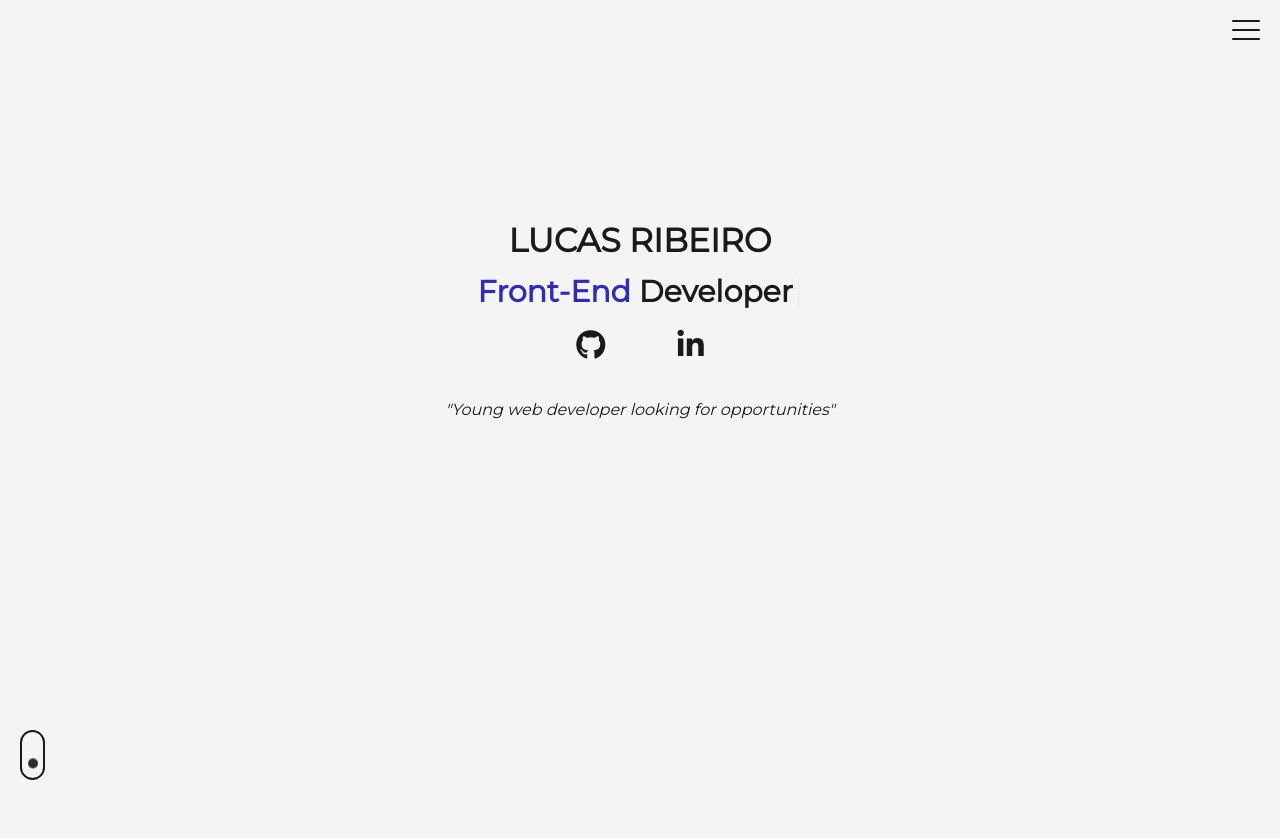
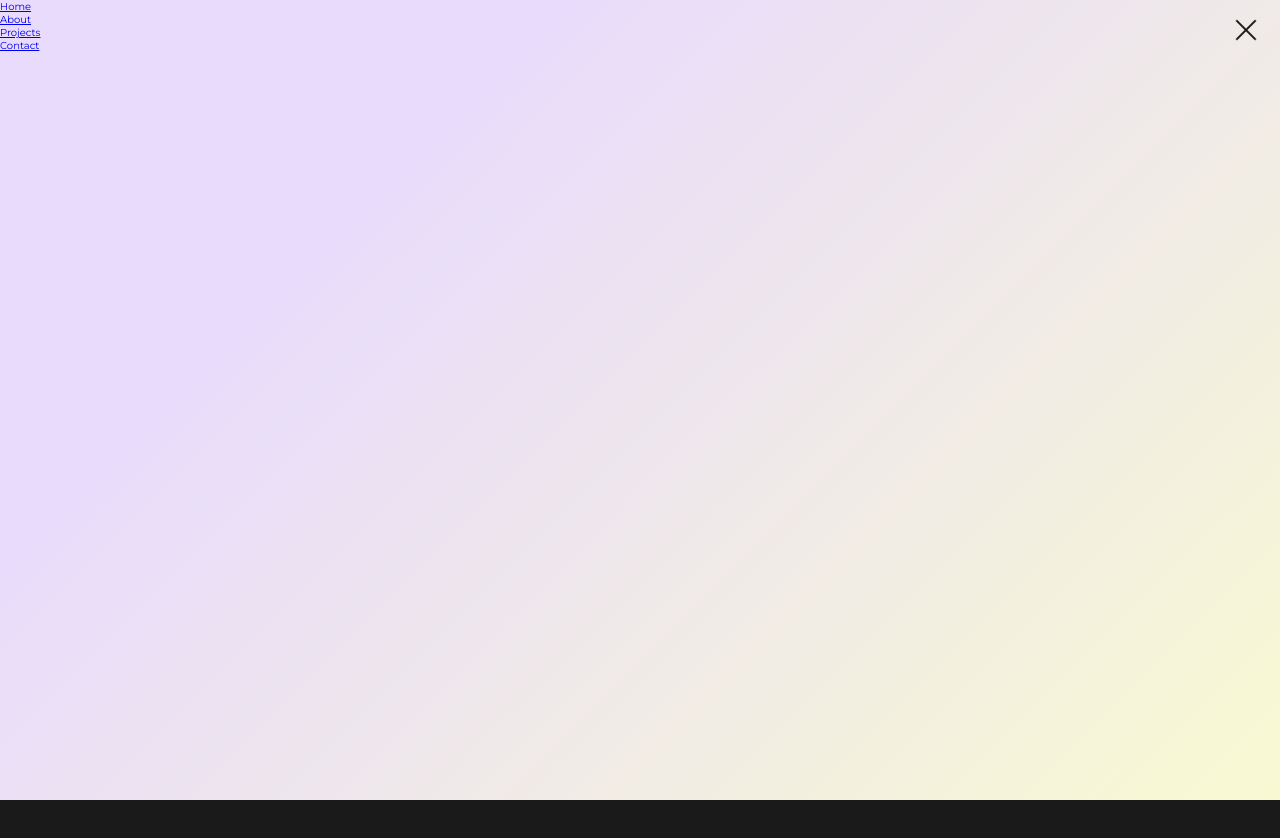
Before and after one commit to LucasRibeiro19/Portfolio, a website: page public/index.html in a window 1280 px wide. Both pictures are taken after a click on the element 1246 px from the left and 30 px from the top of the page. Shown: the top 838 px of the page. Drawn offline with nearby package versions, Linux system fonts and the light colour scheme.

Commit message:
Picture added + beginning menu

```diff
--- a/public/index.html
+++ b/public/index.html
@@ -12,14 +12,14 @@
     <title>Portfolio - Lucas Ribeiro</title>
   </head>
   <body>
-    <!-- <div class="menu-container">
+    <div class="menu-container">
       <ul class="menu">
         <li><a href="#">Home</a></li>
         <li><a href="#">About</a></li>
         <li><a href="#">Projects</a></li>
         <li><a href="#">Contact</a></li>
       </ul>
-    </div> -->
+    </div>
     <section id="home">
       <nav>
         <div class="nav-cta">
@@ -30,7 +30,6 @@
       </nav>
       <div class="title-container">
         <h1>LUCAS RIBEIRO</h1>
-        <br />
         <h2 id="job"></h2>
         <div class="social-networks">
           <a href="https://github.com/LucasRibeiro19" target="_blank"
@@ -43,14 +42,19 @@
           ></a>
         </div>
       </div>
-      <p id="accroche">"Young web developer looking for opportunities"</p>
-      <a class="home-mouse-container" href="#deux">
+      <p id="slogan">"Junior web developer looking for opportunities"</p>
+      <img
+        id="developer-pic"
+        src="./assets/pictures/developer.png"
+        alt="developer logo"
+      />
+      <a class="home-mouse-container" href="#about">
         <span class="home-mouse">
           <span class="home-mouse-wheel"></span>
         </span>
       </a>
     </section>
-    <section id="deux">
+    <section id="about">
       <div class="photo"></div>
     </section>
     <script src="https://cdnjs.cloudflare.com/ajax/libs/gsap/3.10.4/gsap.min.js"></script>
--- a/public/sass/main.scss
+++ b/public/sass/main.scss
@@ -3,7 +3,6 @@
 @import url('https://fonts.googleapis.com/css2?family=Montserrat&display=swap');
 $main-color: #f4f4f4;
 $secondary-color : #1a1a1a; //ou 33333
-
 
 *, ::before, ::after{
     margin: 0;
@@ -18,14 +17,21 @@ html{
 }
 
 body{
-    // background-color: $main-color;
+    background-color: $main-color;
 }
 
-// .menu-container{
-//     height: 100vh;
-//     width: 100%;
-//     display: none;
-// }
+.menu-container{
+    display: none;
+    position: absolute;
+    z-index: 1;
+    width: 100%;
+    height: 100%;
+    background-image: linear-gradient(315deg, #f8f9d2 0%, #e8dbfc 74%);
+}
+
+.menu-container.active{
+    display: block;
+}
 
 nav{
     width: 100%;
@@ -39,6 +45,7 @@ nav{
     position: fixed;
     top: 2em;
     right: 2em;
+    z-index: 9999;
     transition: all .4s ease-in-out;
 
     span{
@@ -81,13 +88,11 @@ nav{
     height: 100vh;
     width: 100%;
     padding: 2em;
-    background-color: $main-color;
-
 }
 
 .title-container{
     position: relative;
-    top: 20em;
+    top: 15em;
     display: flex;
     justify-content: space-around;
     align-items: center;
@@ -96,6 +101,10 @@ nav{
     h1{
         color: $secondary-color;
         font-size: 3.3rem;
+    }
+
+    h2{
+        margin: 1em auto 1em;
     }
 }
 
@@ -158,20 +167,26 @@ nav{
 
 
 
-p{
+#slogan{
     position: relative;
-    top: 15em;
+    top: 12em;
     font-size: 1.6rem;
     font-style: italic;
     text-align: center;
 }
 
+#developer-pic{
+    position: absolute;
+    top: 70%;
+    left: 50%;
+    transform: translateX(-50%);
+    width: 150px;
+}
 
 
 
-
-#deux{
+#about{
     height: 100vh;
     width: 100%;
-    background-color: $main-color;
+    background-color: $secondary-color;
 }
--- a/src/animations.js
+++ b/src/animations.js
@@ -1,8 +1,16 @@
+const menu = document.querySelector(".menu-container");
+const nav =  document.querySelector(".nav-cta");
 const title = document.querySelector("#job");
 const github = document.querySelector(".fa-brands.fa-github.fa-3x");
 const linkedIn = document.querySelector(".fa-brands.fa-linkedin-in.fa-3x");
-const accroche = document.querySelector("#accroche");
+const slogan = document.querySelector("#slogan");
+const devLogo = document.querySelector("#developer-pic");
+const homeMouse = document.querySelector(".home-mouse-container");
 
+nav.addEventListener('click',()=>{
+    nav.classList.toggle('active')
+    menu.classList.toggle("active")
+})
 
 new Typewriter(title,{
     // deleteSpeed: 20
@@ -25,8 +33,19 @@ gsap.from(linkedIn,{
     duration: 1,
     delay:5,
 });
-gsap.from(accroche,{
+gsap.from(slogan,{
     opacity:0,
     duration: 1,
     delay:5.2,
 });
+gsap.from(devLogo,{
+    y:20,
+    opacity:0,
+    duration: 1.5,
+    delay:5.6,
+});
+gsap.from(homeMouse,{
+    opacity:0,
+    duration: 1.5,
+    delay:6,
+});
```
Also changed, not shown: public/assets/pictures/developer.png (added), public/css/style.css, 2 other files.
